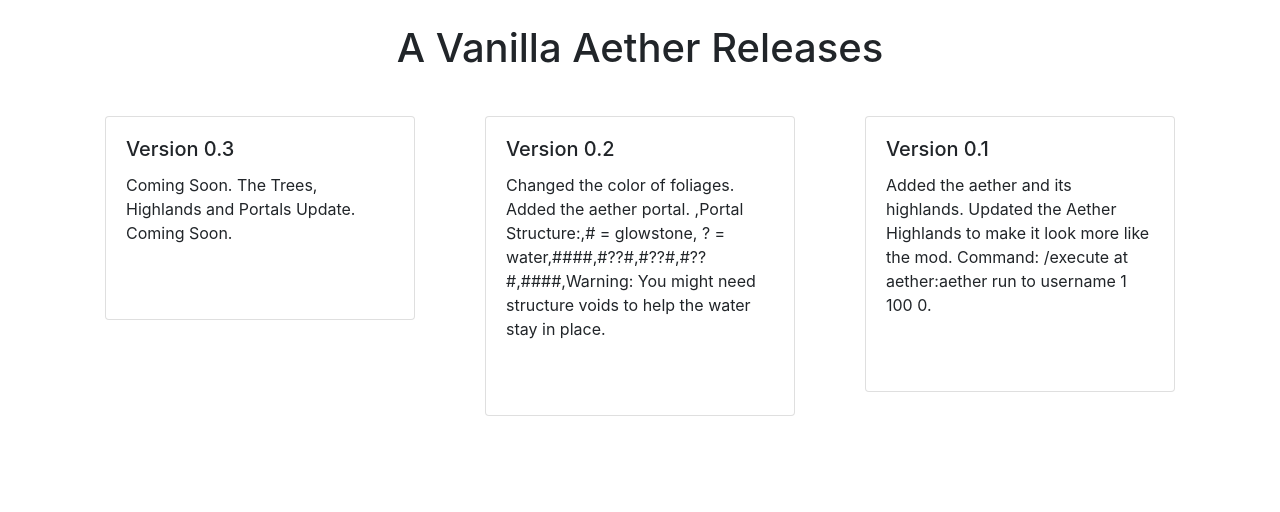
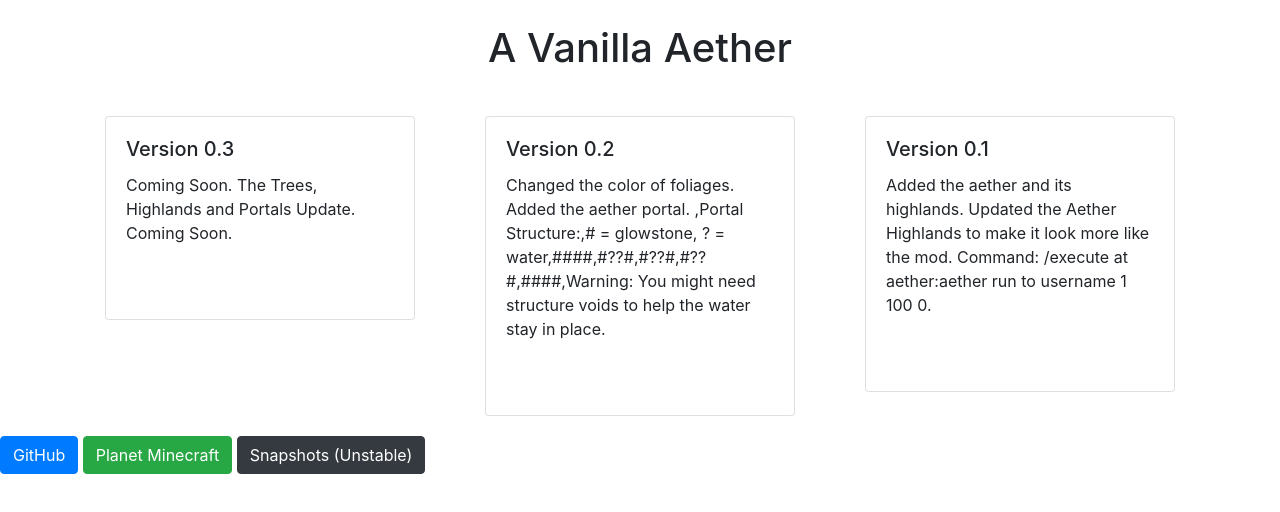
Before and after one commit to RELboss/test, a plain HTML site: page index.html in a window 1280 px wide. Drawn offline with nearby package versions, Linux system fonts and the light colour scheme.

Commit message:
Update index.html

```diff
--- a/index.html
+++ b/index.html
@@ -3,7 +3,7 @@
 <head>
     <meta charset="UTF-8">
     <meta name="viewport" content="width=device-width, initial-scale=1.0">
-    <title>A Vanilla Aether Releases</title>
+    <title>A Vanilla Aether</title>
     <link href="https://stackpath.bootstrapcdn.com/bootstrap/4.5.2/css/bootstrap.min.css" rel="stylesheet">
     <style>
         .release-card {
@@ -29,9 +29,13 @@
 </head>
 <body>
     <div class="container">
-        <h1 class="text-center my-4">A Vanilla Aether Releases</h1>
+        <h1 class="text-center my-4">A Vanilla Aether</h1>
         <div id="releases" class="row"></div>
     </div>
+
+    <a href="https://github.com/RELboss/A-Vanilla-Aether" class="btn btn-primary" tabindex="-1" role="button">GitHub</a>
+    <a href="https://www.planetminecraft.com/data-pack/a-vanilla-aether/" class="btn btn-success" tabindex="-1" role="button">Planet Minecraft</a>
+    <a href="https://github.com/RELboss/A-Vanilla-Aether-Snapshots/releases" class="btn btn-dark" tabindex="-1" role="button">Snapshots (Unstable)</a>
 
     <script>
         fetch('releases.json')
```
